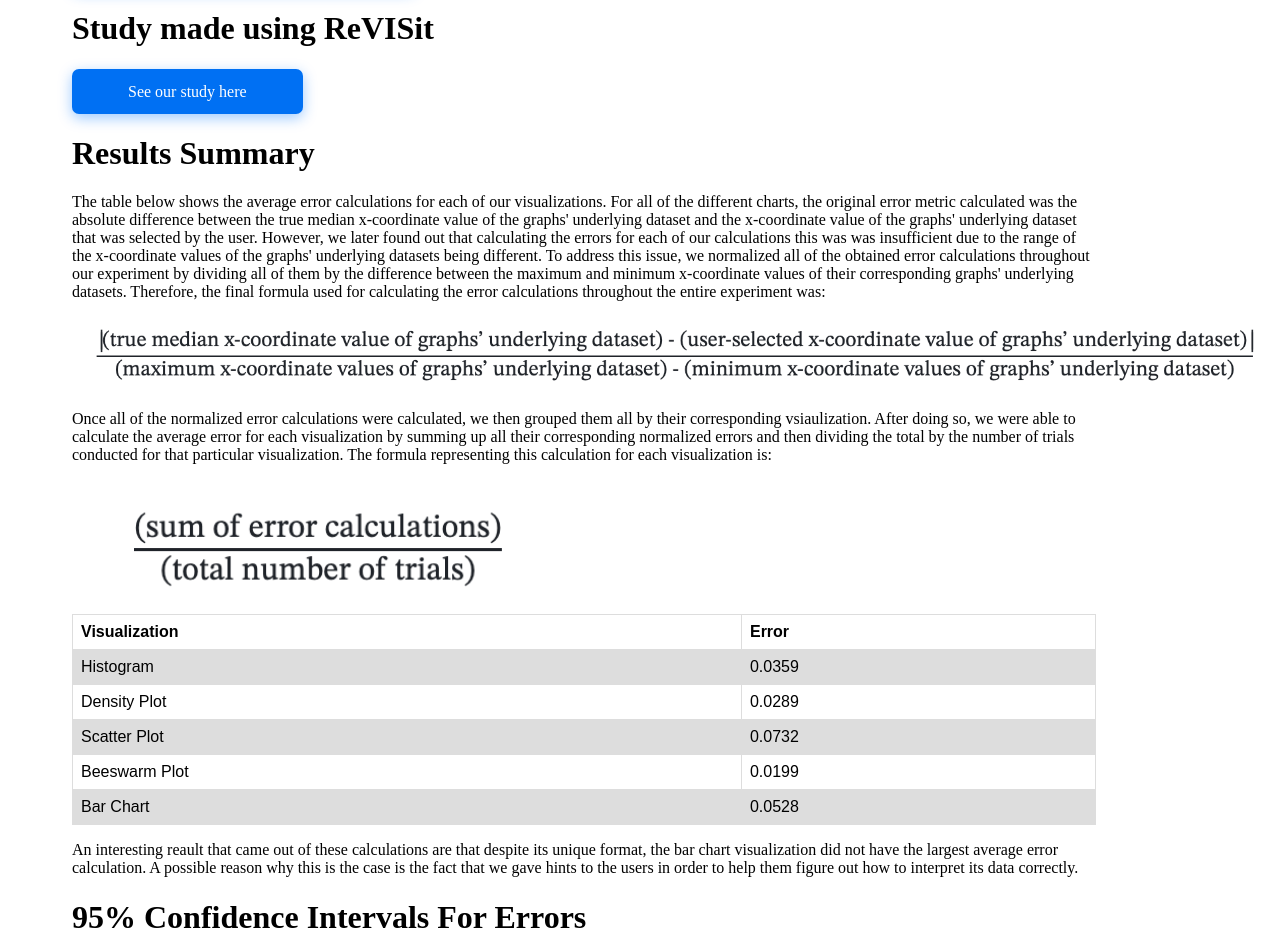
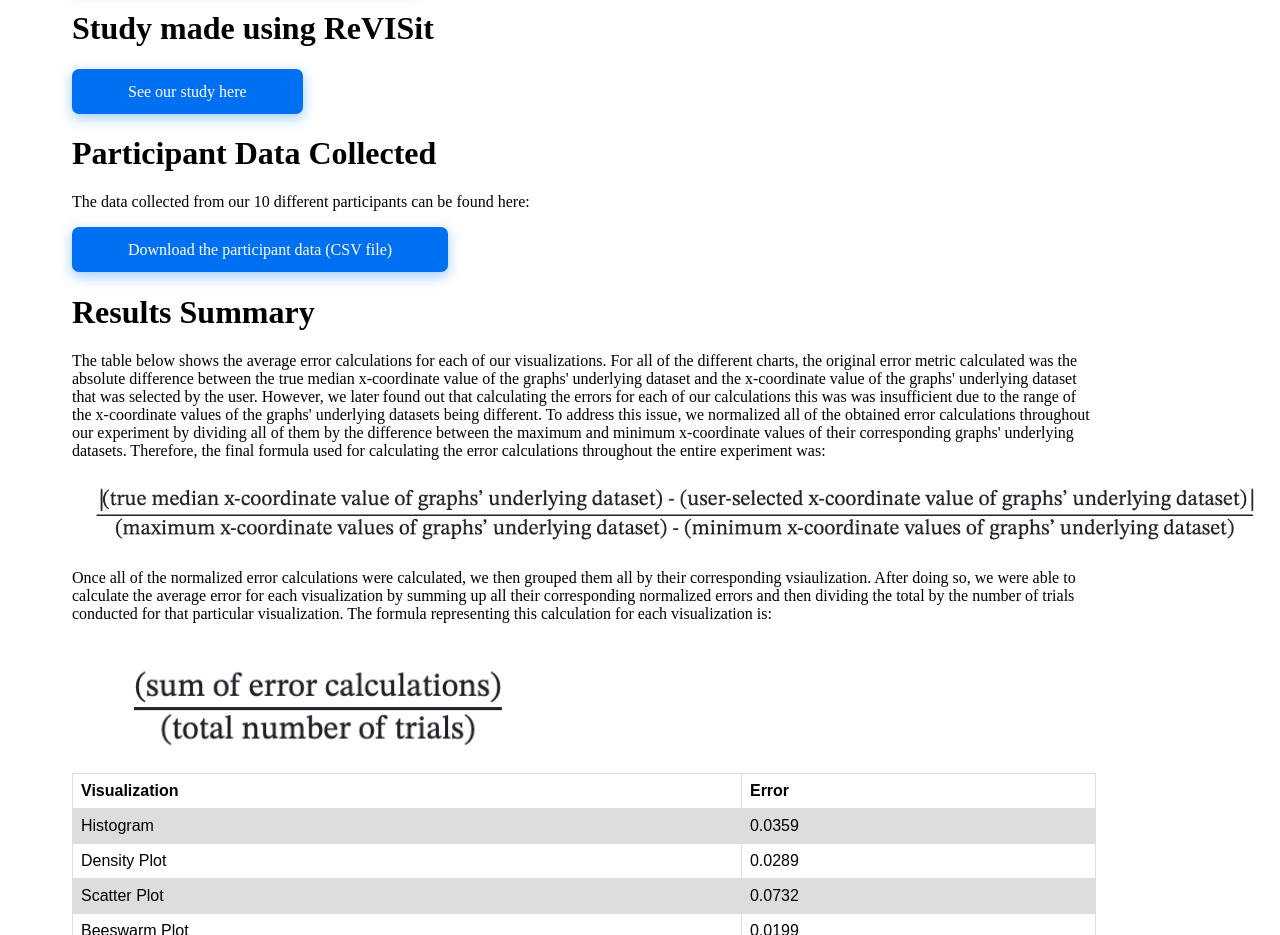
Before and after one commit to 12axel/CS573ProjectWebsite, a plain HTML site: page index.html in a window 1280 px wide. Shown: the part 1100-2035 px from the top of the page. Drawn offline with Linux system fonts and the light colour scheme.

Commit message:
Added a link to download our participant data

```diff
--- a/index.html
+++ b/index.html
@@ -88,16 +88,32 @@
           class="study-button"
           href="https://docs.google.com/document/d/e/2PACX-1vTZiNqBpdFNpeJGXxk2PzJyNIHLlUCbMOG3koZ16vqfXZ1bgVI2zL3zkqiVZsUgCu7dh3JeZ_eIebjo/pub"
           target="_blank"
-          >View the Process Book in a new tab</a
         >
+          View the Process Book in a new tab
+        </a>
       </div>
       <h1>Study made using ReVISit</h1>
       <a
         class="study-button"
         href="https://mahirsowad3.github.io/CS573-grad-final-project/"
         target="_blank"
-        >See our study here</a
       >
+        See our study here
+      </a>
+      <div>
+        <h1>Participant Data Collected</h1>
+        <p>
+          The data collected from our 10 different participants can be found
+          here:
+        </p>
+        <a
+          class="study-button"
+          href="./study_participants_data.csv"
+          target="_blank"
+        >
+          Download the participant data (CSV file)
+        </a>
+      </div>
       <h1>Results Summary</h1>
       <p>
         The table below shows the average error calculations for each of our
```
